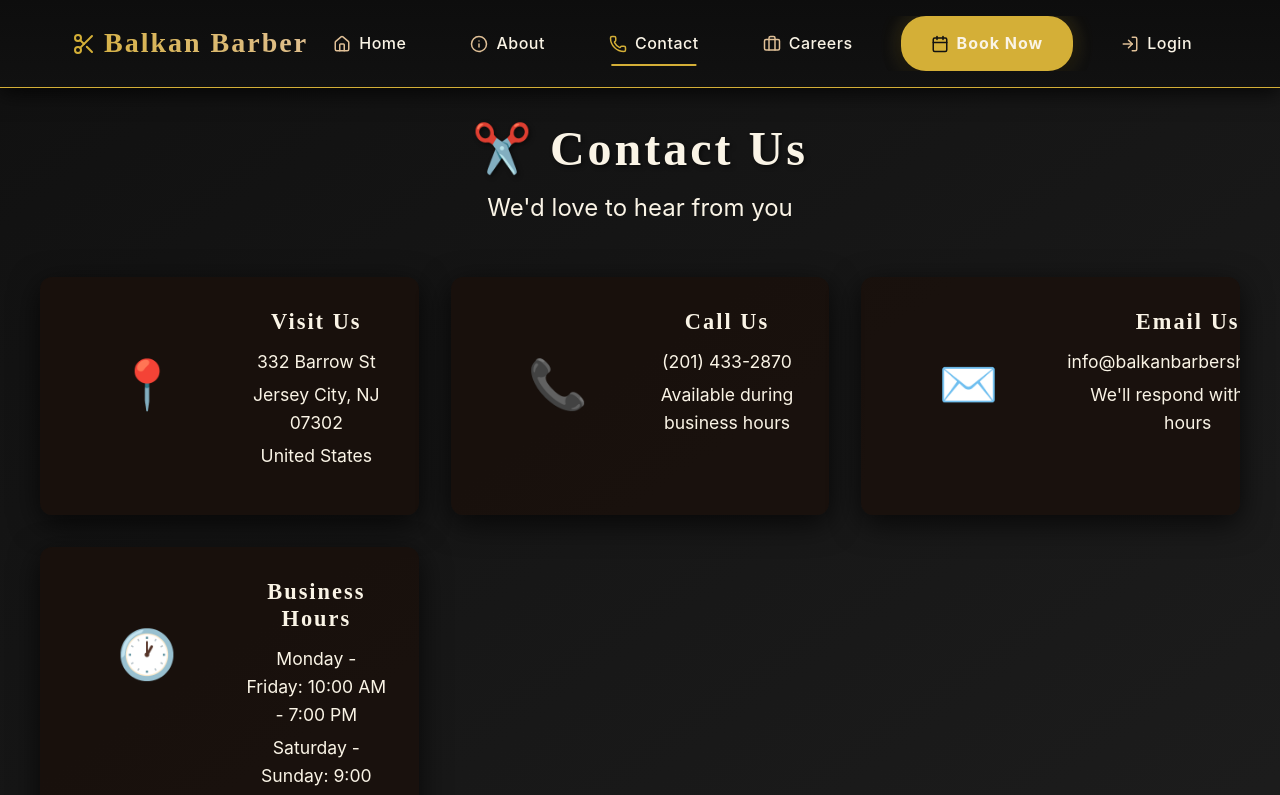
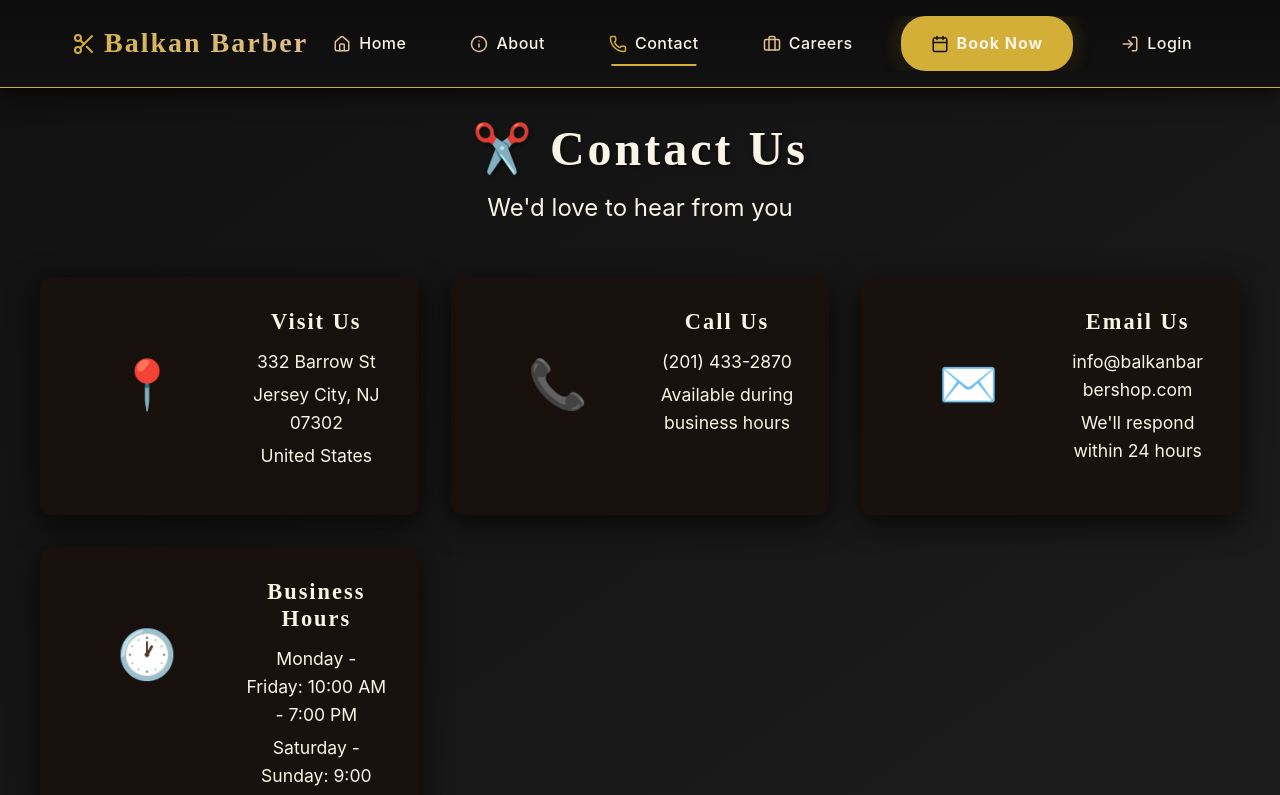
Before and after one commit to AhmadSK95/barbershop, a React (Create React App) app: page /contact in a window 1280 px wide. Shown: the top 795 px of the page. Built offline with nearby package versions, Linux system fonts and the light colour scheme; no server answers.

Commit message:
Fix contact page email tile overflow with word-wrap and proper flex sizing

```diff
--- a/src/pages/ContactPage.css
+++ b/src/pages/ContactPage.css
@@ -46,6 +46,8 @@
   align-items: flex-start;
   gap: 1.5rem;
   transition: transform 0.3s, box-shadow 0.3s;
+  overflow: hidden; /* Prevent content overflow */
+  min-height: 150px; /* Ensure adequate height */
 }
 
 .info-card:hover {
@@ -56,6 +58,11 @@
 .info-icon {
   font-size: 3rem;
   flex-shrink: 0;
+}
+
+.info-details {
+  flex: 1;
+  min-width: 0; /* Allow flex item to shrink below content size */
 }
 
 .info-details h3 {
@@ -69,12 +76,18 @@
   font-size: 1.1rem;
   line-height: 1.6;
   margin: 0.3rem 0;
+  word-wrap: break-word;
+  overflow-wrap: break-word;
 }
 
 .info-details a {
   color: var(--gold-light);
   text-decoration: none;
   transition: color 0.3s;
+  word-wrap: break-word;
+  overflow-wrap: break-word;
+  display: inline-block;
+  max-width: 100%;
 }
 
 .info-details a:hover {
```
